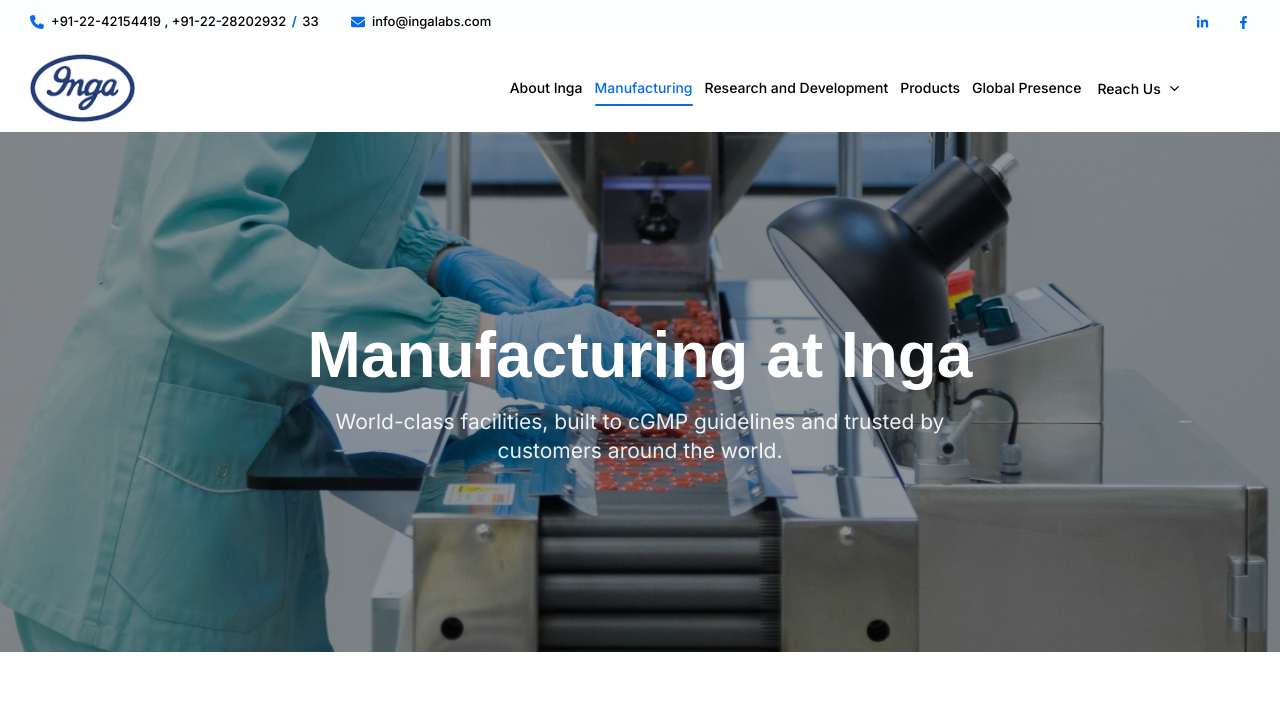
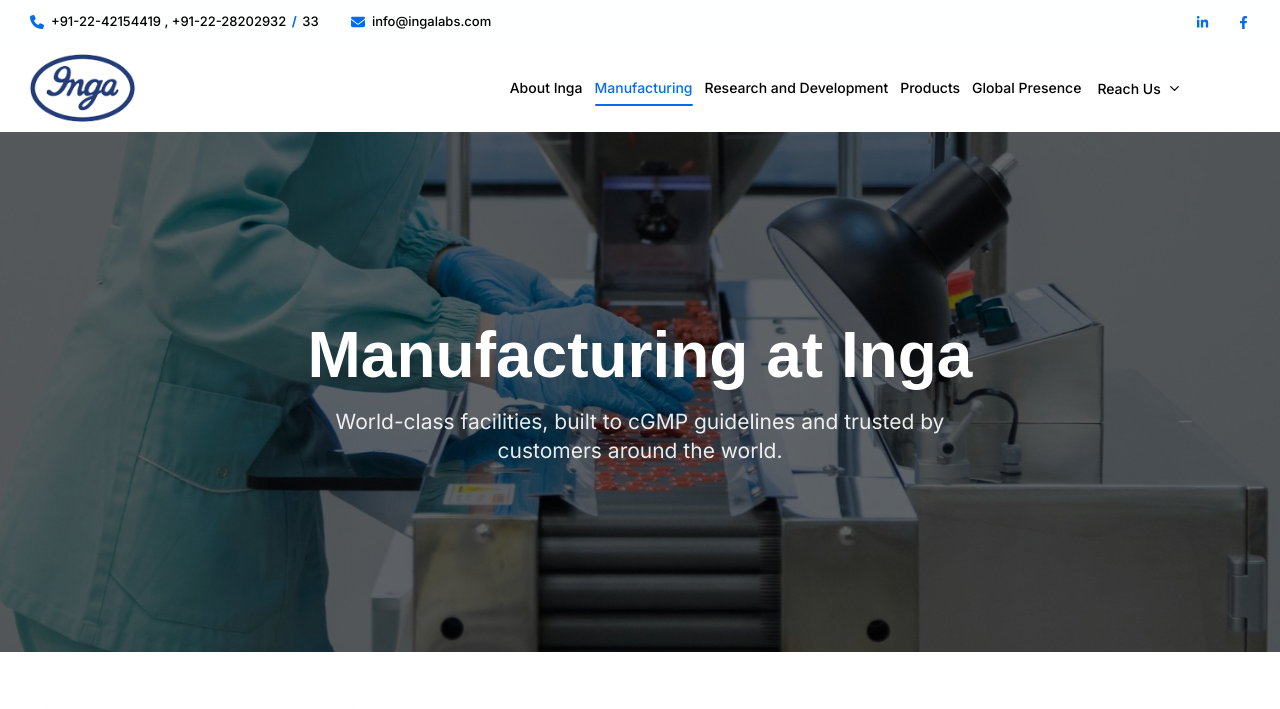
Before and after one commit to Aditya-osa/Inga, a plain HTML site: page manufacture.html in a window 1280 px wide. Shown: the top 709 px of the page. Drawn offline with Linux system fonts and the light colour scheme; a web font is replaced by a local one.

Commit message:
fix: increase overlay opacity in manufacturing hero section

```diff
--- a/manufacturing.css
+++ b/manufacturing.css
@@ -16,7 +16,7 @@
   position: absolute;
   inset: 0;
   background: #000;
-  opacity: 0.40; /* Control black opacity here */
+  opacity: 0.60; /* Control black opacity here */
 }
 
 .manufacturing-hero > * {
```
